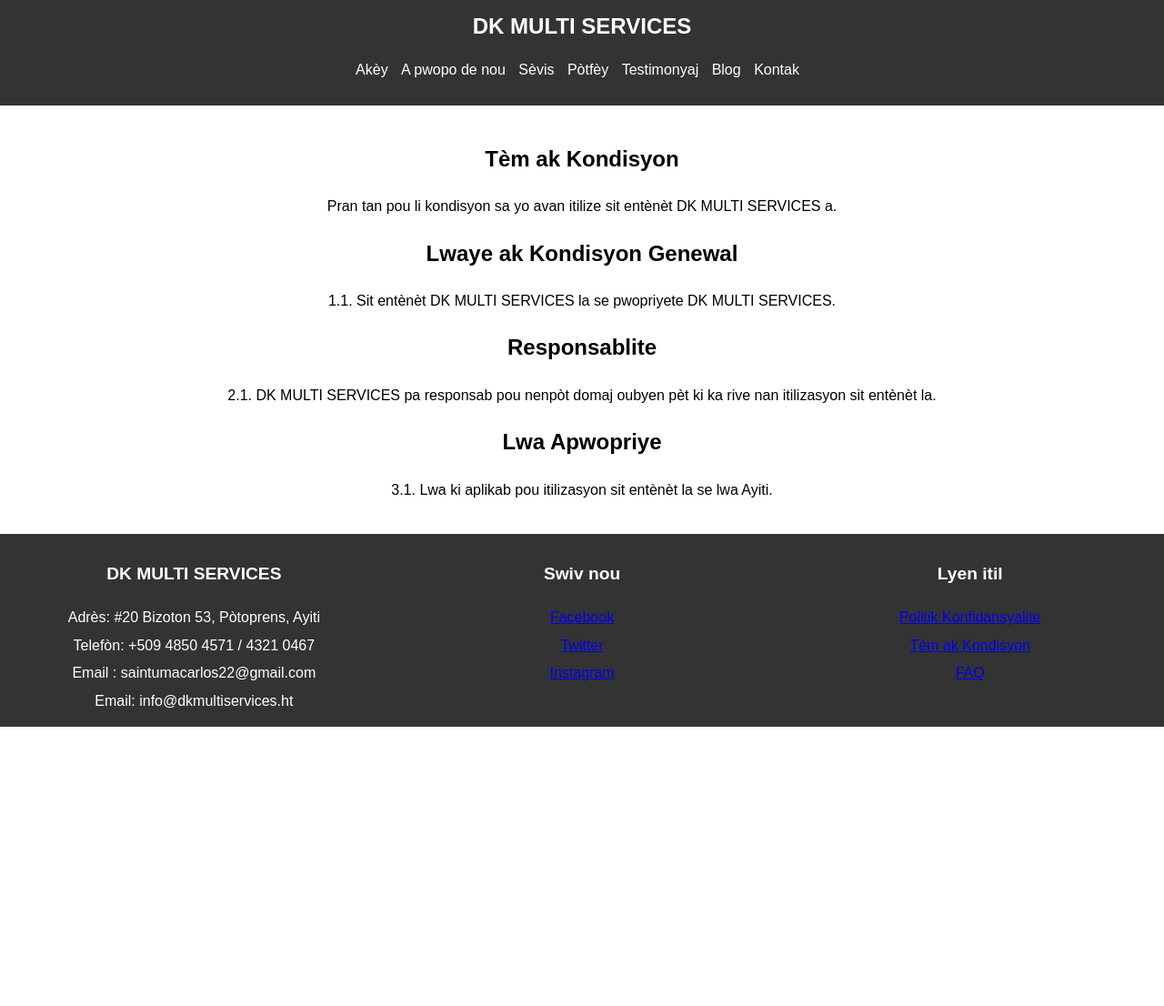
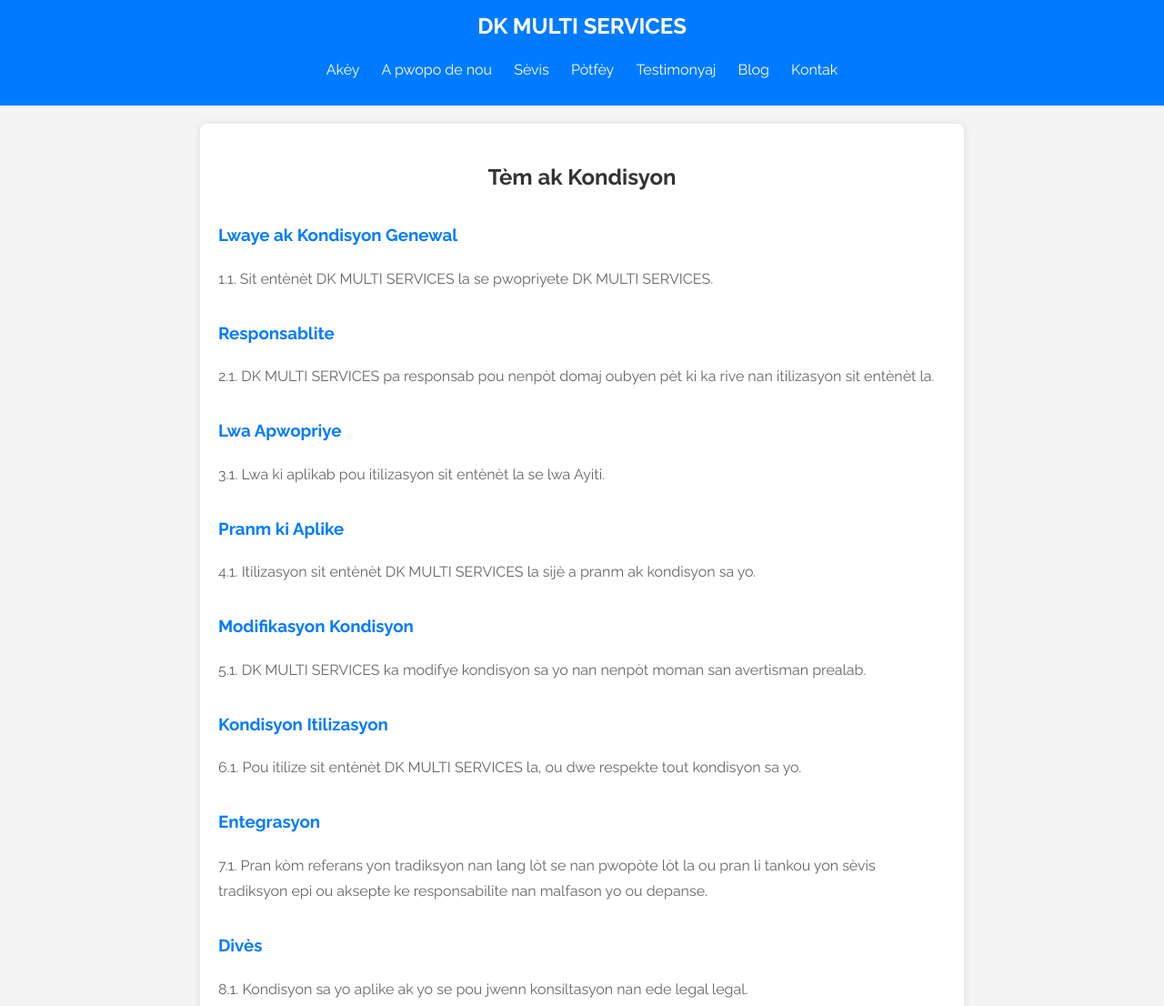
Before and after one commit to dkmultiservices/depo, a plain HTML site: page terms.html in a window 1280 px wide. Shown: the top 1106 px of the page at 91% size. Before the commit the page ends 800 px from the top, so only its background shows below. Drawn offline with Linux system fonts and the light colour scheme.

Commit message:
Update terms.html

```diff
--- a/terms.html
+++ b/terms.html
@@ -5,6 +5,85 @@
     <meta name="viewport" content="width=device-width, initial-scale=1.0">
     <title>Tèm ak Kondisyon - DK MULTI SERVICES</title>
     <link rel="stylesheet" href="styles.css">
+    <link href="https://fonts.googleapis.com/css2?family=Raleway:wght@400;700&display=swap" rel="stylesheet">
+    <style>
+        /* Styles for the page */
+        body {
+            font-family: 'Raleway', sans-serif;
+            line-height: 1.6;
+            margin: 0;
+            padding: 0;
+            background-color: #f4f4f4;
+        }
+        header {
+            background-color: #007bff; /* Blue color */
+            color: #fff;
+            padding: 10px 0;
+        }
+        .logo {
+            text-align: center;
+            font-size: 24px;
+            font-weight: bold;
+        }
+        nav ul {
+            list-style-type: none;
+            padding: 0;
+            text-align: center;
+        }
+        nav ul li {
+            display: inline;
+            margin: 0 10px;
+        }
+        nav ul li a {
+            color: #fff;
+            text-decoration: none;
+        }
+        nav ul li a:hover {
+            text-decoration: underline;
+        }
+        .terms-section {
+            max-width: 800px;
+            margin: 20px auto;
+            padding: 20px;
+            background-color: #fff;
+            border-radius: 8px;
+            box-shadow: 0 0 10px rgba(0,0,0,0.1);
+        }
+        .terms-section h2 {
+            color: #333;
+            text-align: center;
+            margin-bottom: 20px;
+        }
+        .terms-section h3 {
+            color: #007bff; /* Blue color */
+            margin-top: 30px;
+        }
+        .terms-section p {
+            color: #666;
+            line-height: 1.8;
+        }
+        .footer-content {
+            display: flex;
+            justify-content: space-around;
+            flex-wrap: wrap;
+            padding: 20px 0;
+            background-color: #007bff; /* Blue color */
+            color: #fff;
+        }
+        .footer-section {
+            flex: 1;
+            margin: 10px;
+        }
+        .footer-section h3 {
+            color: #fff;
+        }
+        .footer-section p, .footer-section a {
+            color: #ccc;
+        }
+        .footer-section a:hover {
+            text-decoration: underline;
+        }
+    </style>
 </head>
 <body>
     <header>
@@ -22,37 +101,59 @@
         </nav>
     </header>
 
-    <section class="terms">
-        <h1>Tèm ak Kondisyon</h1>
-        <p>Pran tan pou li kondisyon sa yo avan itilize sit entènèt DK MULTI SERVICES a.</p>
-        <h2>Lwaye ak Kondisyon Genewal</h2>
+    <section class="terms-section">
+        <h2>Tèm ak Kondisyon</h2>
+
+        <h3>Lwaye ak Kondisyon Genewal</h3>
         <p>1.1. Sit entènèt DK MULTI SERVICES la se pwopriyete DK MULTI SERVICES.</p>
-        <h2>Responsablite</h2>
+
+        <h3>Responsablite</h3>
         <p>2.1. DK MULTI SERVICES pa responsab pou nenpòt domaj oubyen pèt ki ka rive nan itilizasyon sit entènèt la.</p>
-        <h2>Lwa Apwopriye</h2>
+
+        <h3>Lwa Apwopriye</h3>
         <p>3.1. Lwa ki aplikab pou itilizasyon sit entènèt la se lwa Ayiti.</p>
+
+        <h3>Pranm ki Aplike</h3>
+        <p>4.1. Itilizasyon sit entènèt DK MULTI SERVICES la sijè a pranm ak kondisyon sa yo.</p>
+
+        <h3>Modifikasyon Kondisyon</h3>
+        <p>5.1. DK MULTI SERVICES ka modifye kondisyon sa yo nan nenpòt moman san avertisman prealab.</p>
+
+        <h3>Kondisyon Itilizasyon</h3>
+        <p>6.1. Pou itilize sit entènèt DK MULTI SERVICES la, ou dwe respekte tout kondisyon sa yo.</p>
+
+        <h3>Entegrasyon</h3>
+        <p>7.1. Pran kòm referans yon tradiksyon nan lang lòt se nan pwopòte lòt la ou pran li tankou yon sèvis tradiksyon epi ou aksepte ke responsabilite nan malfason yo ou depanse.</p>
+
+        <h3>Divès</h3>
+        <p>8.1. Kondisyon sa yo aplike ak yo se pou jwenn konsiltasyon nan ede legal legal.</p>
+
+        <h3>Konsiderasyon</h3>
+        <p>9.1. mantant la kapab kondisyon la vle sa non fwa ak ou bay an.</p>
     </section>
 
-   <footer>
+    <footer>
         <div class="footer-content">
             <div class="footer-section">
                 <h3>DK MULTI SERVICES</h3>
                 <p>Adrès: #20 Bizoton 53, Pòtoprens, Ayiti</p>
-                <p>Telefòn: +509 4850 4571  /  4321 0467</p>
-				<p>Email : saintumacarlos22@gmail.com</p>
+                <p>Telefòn: +509 4850 4571 / 4321 0467</p>
+                <p>Email: saintumacarlos22@gmail.com</p>
                 <p>Email: info@dkmultiservices.ht</p>
             </div>
             <div class="footer-section">
                 <h3>Swiv nou</h3>
-                <p><a href="https://www.facebook.com/votrepage" target="_blank">Facebook</a></p>
-                <p><a href="https://www.twitter.com/votrepage" target="_blank">Twitter</a></p>
-                <p><a href="https://www.instagram.com/votrepage" target="_blank">Instagram</a></p>
+                <p><a href="https://www.facebook.com/votrepage" target="_blank" style="color: #ccc;">Facebook</a></p>
+                <p><a href="https://www.twitter.com/votrepage" target="_blank" style="color: #ccc;">Twitter</a></p>
+                <p><a href="https://www.instagram.com/votrepage" target="_blank" style="color: #ccc;">Instagram</a></p>
+                <p><a href="https://wa.me/+50948504571" target="_blank" style="color: #ccc;">WhatsApp</a></p>
+                <p><a href="mailto:saintumacarlos22@gmail.com" style="color: #ccc;">Kont Gmail</a></p>
             </div>
             <div class="footer-section">
                 <h3>Lyen itil</h3>
-                <p><a href="privacy.html">Politik Konfidansyalite</a></p>
-                <p><a href="terms.html">Tèm ak Kondisyon</a></p>
-                <p><a href="faq.html">FAQ</a></p>
+                <p><a href="privacy.html" style="color: #ccc;">Politik Konfidansyalite</a></p>
+                <p><a href="terms.html" style="color: #ccc;">Tèm ak Kondisyon</a></p>
+                <p><a href="faq.html" style="color: #ccc;">FAQ</a></p>
             </div>
         </div>
     </footer>
```
